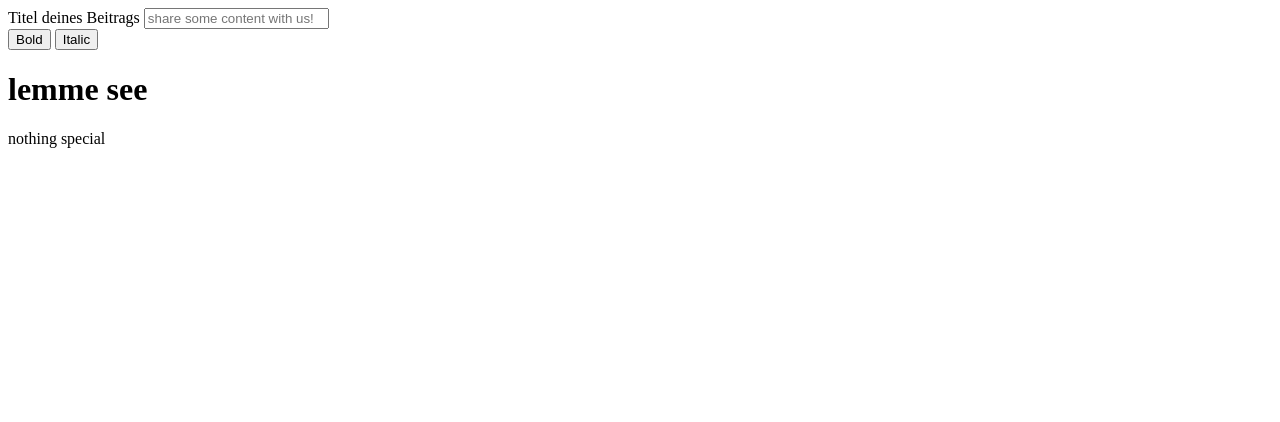
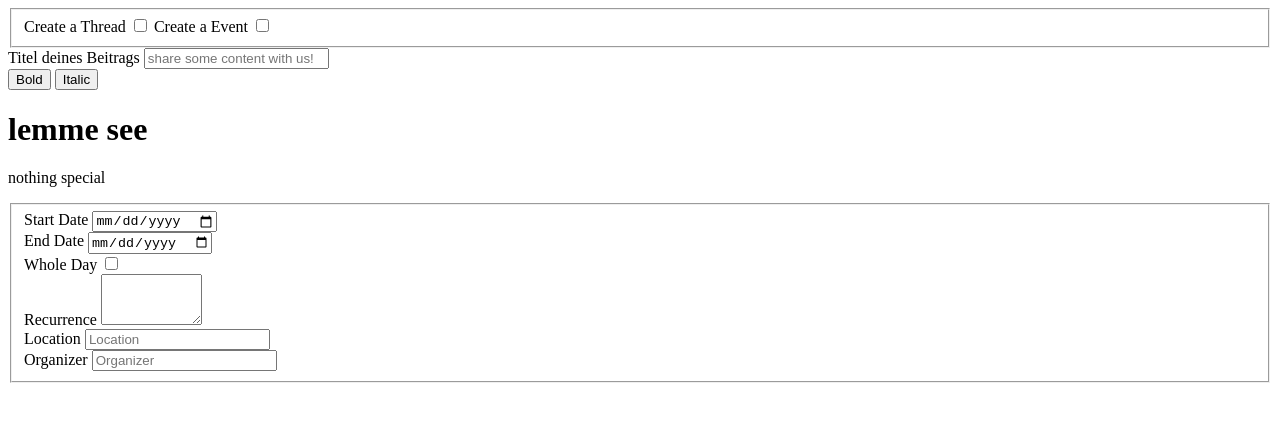
Before and after one commit to g24at/g24.sharingbox, a plain HTML site: page demo/index.html in a window 1280 px wide. Drawn offline with nearby package versions, Linux system fonts and the light colour scheme.

Commit message:
add more fields and fieldsets

```diff
--- a/demo/index.html
+++ b/demo/index.html
@@ -5,7 +5,7 @@
     <title>g24.at sharingbox</title>
     <meta name="viewport" content="width=device-width, initial-scale=1.0">
 
-    <script src="jquery/dist/jquery.min.js" type="text/javascript" charset="utf-8"></script>
+    <script src="jquery.min.js" type="text/javascript" charset="utf-8"></script>
     <script src="jquery.textchange.min.js" type="text/javascript" charset="utf-8"></script>
     <!--link rel="stylesheet" href="Aloha-Editor/src/css/aloha.css" type="text/css"-->
     <!--script src="Aloha-Editor/src/lib/aloha.js"
@@ -15,6 +15,13 @@
   <body>
 
     <form id="sharingbox" action="" method="get" accept-charset="utf-8">
+      <fieldset id="sharingbox-fieldset-features">
+          <label for="sharingbox-features-thread">Create a Thread</label>
+          <input type="checkbox" id="sharingbox-features-thread" name="sharingbox-features-thread"/>
+          <label for="sharingbox-features-event">Create a Event</label>
+          <input type="checkbox" id="sharingbox-features-event" name="sharingbox-features-event"/>
+      </fieldset>
+
       <div>
         <label for="sharingbox-title">Titel deines Beitrags</label>
         <input type="text" name="sharingbox-title" id="sharingbox-title" value="" placeholder="share some content with us!" />
@@ -29,6 +36,33 @@
           <p>somthin</p>
         </div>
       </div>
+
+      <fieldset id="sharingbox-fieldset-event">
+        <div id="sharingbox-widget-date-start">
+          <label for="sharingbox-date-start">Start Date</label>
+          <input type="date" id="sharingbox-date-start" name="sharingbox-date-start" value="" placeholder="YYYY-MM-DD HH:MM"/>
+        </div>
+        <div id="sharingbox-widget-date-end">
+          <label for="sharingbox-date-end">End Date</label>
+          <input type="date" name="sharingbox-date-end" id="sharingbox-date-end" value="" placeholder="YYYY-MM-DD HH:MM"/>
+        </div>
+        <div id="sharingbox-widget-whole-day">
+          <label for="sharingbox-whole-day">Whole Day</label>
+          <input type="checkbox" id="sharingbox-whole-day" name="sharingbox-whole-day"/>
+        </div>
+        <div id="sharingbox-widget-recurrence">
+          <label for="sharingbox-recurrence">Recurrence</label>
+          <textarea id="sharingbox-recurrence" name="sharingbox-recurrence" rows="3" cols="10"></textarea>
+        </div>
+        <div id="sharingbox-widget-location">
+          <label for="sharingbox-location">Location</label>
+          <input type="text" name="sharingbox-location" id="sharingbox-location" value="" placeholder="Location"/>
+        </div>
+        <div id="sharingbox-widget-organizer">
+          <label for="sharingbox-organizer">Organizer</label>
+          <input type="text" name="sharingbox-organizer" id="sharingbox-organizer" value="" placeholder="Organizer"/>
+        </div>
+      </fieldset>
     </form>
 
     <script type="text/javascript">
@@ -44,13 +78,16 @@
 
            ^(https?://[^\s]+)|[\s\n](https?://[^\s]+)
         */
-        var urlRegex = /(https?:\/\/[^\s"'<>]+)/g;
+        //var urlRegex = /[^"'](https?:\/\/[^\s<]+)/g;
+        var urlRegex = /[^"']?(https?:\/\/[^\s<]+)/g;
         return text.replace(urlRegex, function(url) {
+          if (url.substr(0,5) == 'https') { urlnoprot = url.substr(9); }
+          else { urlnoprot = url.substr(8); }
           var urlpart = url.substr(-4);
           if (urlpart === '.png' | urlpart === '.gif' | urlpart === '.jpg') {
             return '<img src="' + url + '"/>';
           } else {
-            return '<a href="' + url + '">' + url + '</a>';
+            return '<a href="' + url + '">' + urlnoprot + '</a>';
           }
         });
       }
@@ -69,7 +106,7 @@
           document.execCommand('italic',false,null);
         });
 
-        var timeout;
+        /*var timeout;
         $('#sharingbox-facade-content').bind('textchange', function () {
           clearTimeout(timeout);
           var self = this;
@@ -77,7 +114,7 @@
             $('#sharingbox-facade-content').html(
               urlify($('#sharingbox-facade-content').html())
             ); }, 1000);
-        });
+        });*/
 
       });
 
```
